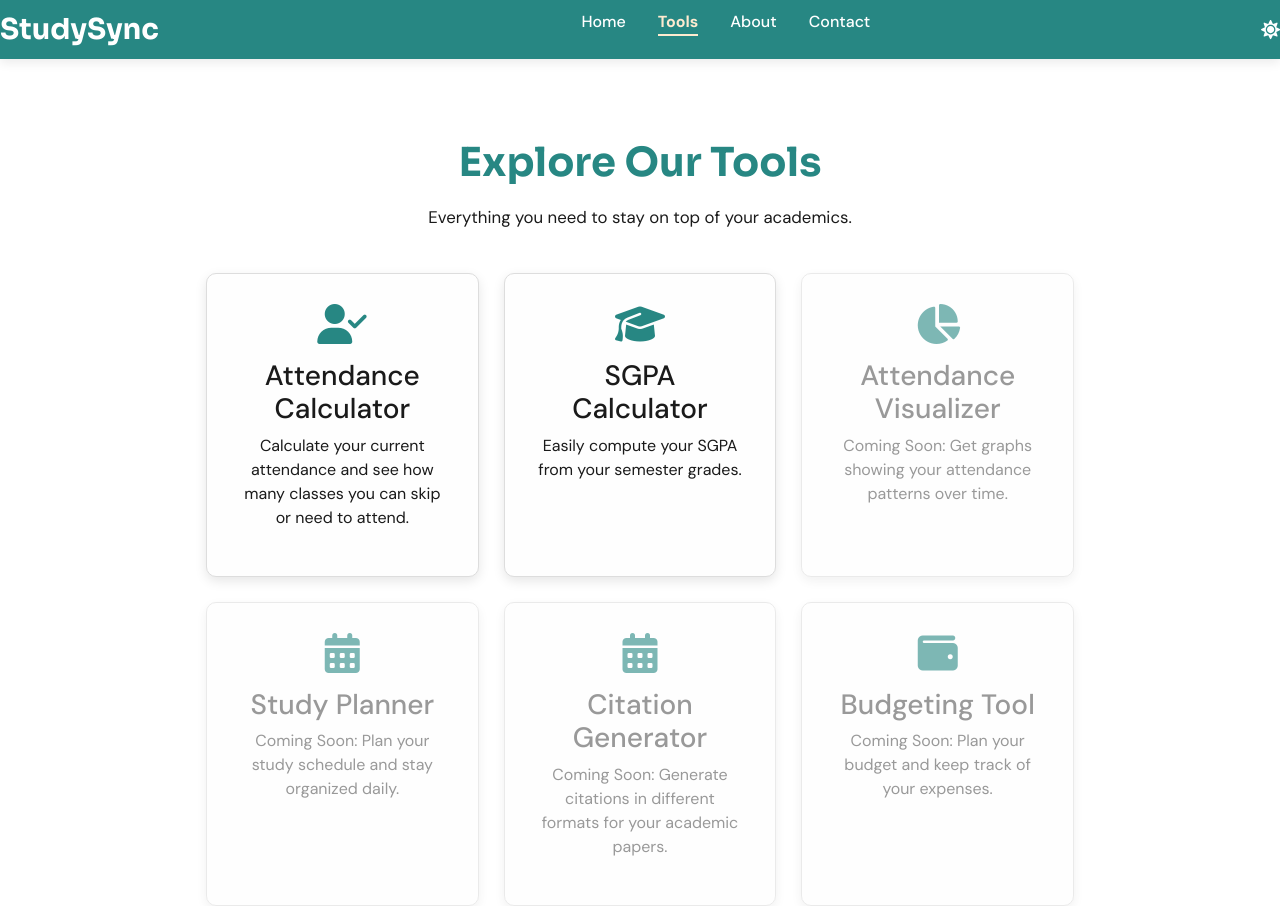
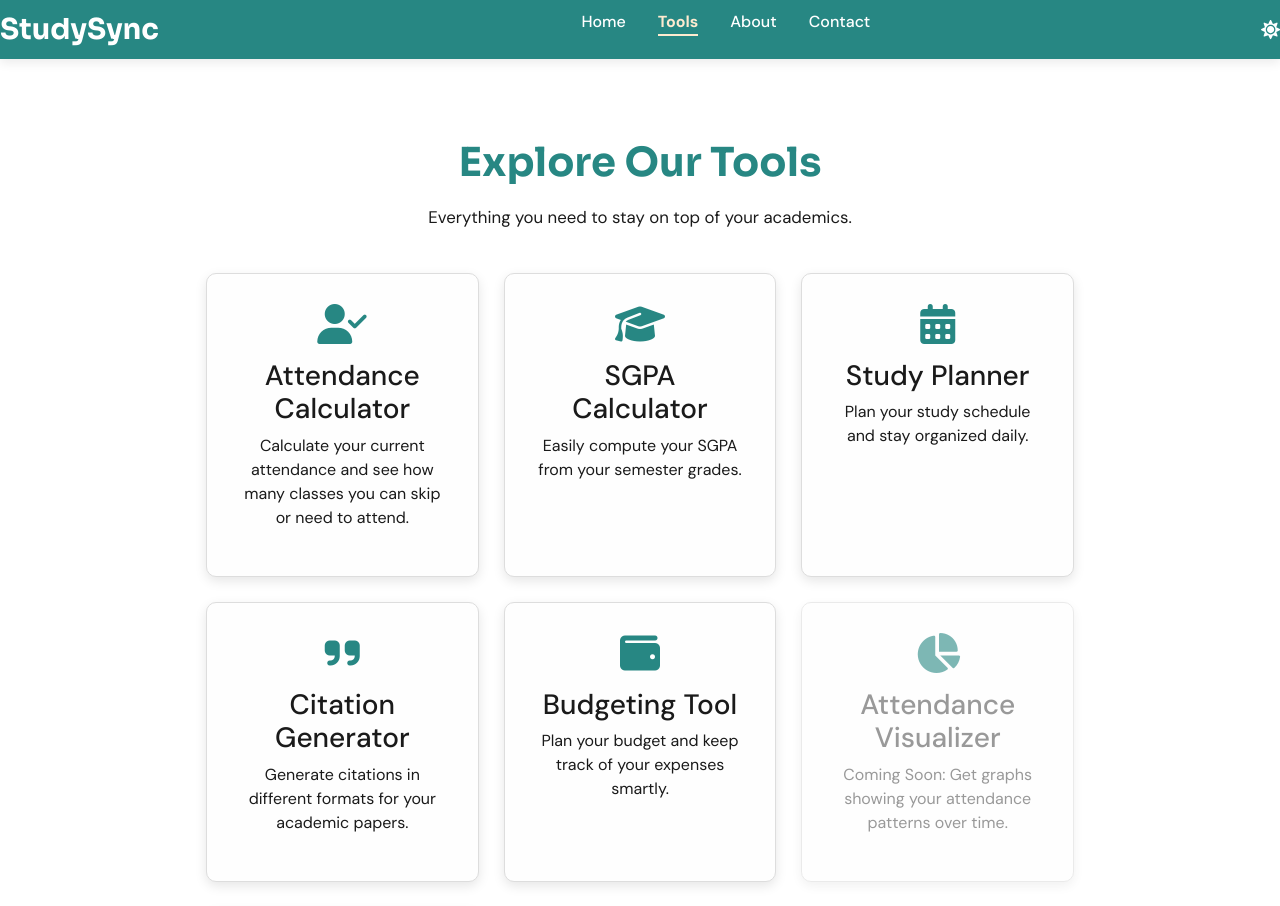
Before and after one commit to Abdul-Wasi/studysync, a React (Vite) app: page /tools in a window 1280 px wide. Shown: the top 906 px of the page. Built offline with nearby package versions, Linux system fonts and the light colour scheme.

Commit message:
tools page update

```diff
--- a/src/pages/Tools.jsx
+++ b/src/pages/Tools.jsx
@@ -1,3 +1,5 @@
+// src/components/Tools.jsx
+
 import React from "react";
 import { Link } from "react-router-dom";
 import "../styles/Tools.css";
@@ -14,9 +16,7 @@ const Tools = () => {
           <Link to="/tools/attendance" className="tool-card">
             <i className="fas fa-user-check tool-icon"></i>
             <h3>Attendance Calculator</h3>
-            <p>
-              Calculate your current attendance and see how many classes you can skip or need to attend.
-            </p>
+            <p>Calculate your current attendance and see how many classes you can skip or need to attend.</p>
           </Link>
 
           {/* SGPA Calculator */}
@@ -26,31 +26,35 @@ const Tools = () => {
             <p>Easily compute your SGPA from your semester grades.</p>
           </Link>
 
-          {/* Other Tools (Coming Soon) */}
+          {/* Study Planner */}
+          <Link to="/tools/studyPlanner" className="tool-card">
+            <i className="fas fa-calendar-alt tool-icon"></i>
+            <h3>Study Planner</h3>
+            <p>Plan your study schedule and stay organized daily.</p>
+          </Link>
+
+          {/* Citation Generator */}
+          <Link to="/tools/citationGenerator" className="tool-card">
+            <i className="fas fa-quote-right tool-icon"></i>
+            <h3>Citation Generator</h3>
+            <p>Generate citations in different formats for your academic papers.</p>
+          </Link>
+
+          {/* Budgeting Tool */}
+          <Link to="/tools/budgetingTool" className="tool-card">
+            <i className="fas fa-wallet tool-icon"></i>
+            <h3>Budgeting Tool</h3>
+            <p>Plan your budget and keep track of your expenses smartly.</p>
+          </Link>
+
+          {/* Attendance Visualizer - Coming Soon */}
           <div className="tool-card coming-soon">
             <i className="fas fa-chart-pie tool-icon"></i>
             <h3>Attendance Visualizer</h3>
             <p>Coming Soon: Get graphs showing your attendance patterns over time.</p>
           </div>
 
-          <div className="tool-card coming-soon">
-            <i className="fas fa-calendar-alt tool-icon"></i>
-            <h3>Study Planner</h3>
-            <p>Coming Soon: Plan your study schedule and stay organized daily.</p>
-          </div>
-
-          <div className="tool-card coming-soon">
-            <i className="fas fa-calendar-alt tool-icon"></i>
-            <h3>Citation Generator</h3>
-            <p>Coming Soon: Generate citations in different formats for your academic papers.</p>
-          </div>
-
-          <div className="tool-card coming-soon">
-            <i className="fas fa-wallet tool-icon"></i>
-            <h3>Budgeting Tool</h3>
-            <p>Coming Soon: Plan your budget and keep track of your expenses.</p>
-          </div>
-
+          {/* Discussion Forum - Coming Soon */}
           <div className="tool-card coming-soon">
             <i className="fas fa-comments tool-icon"></i>
             <h3>Discussion Forum</h3>
```
